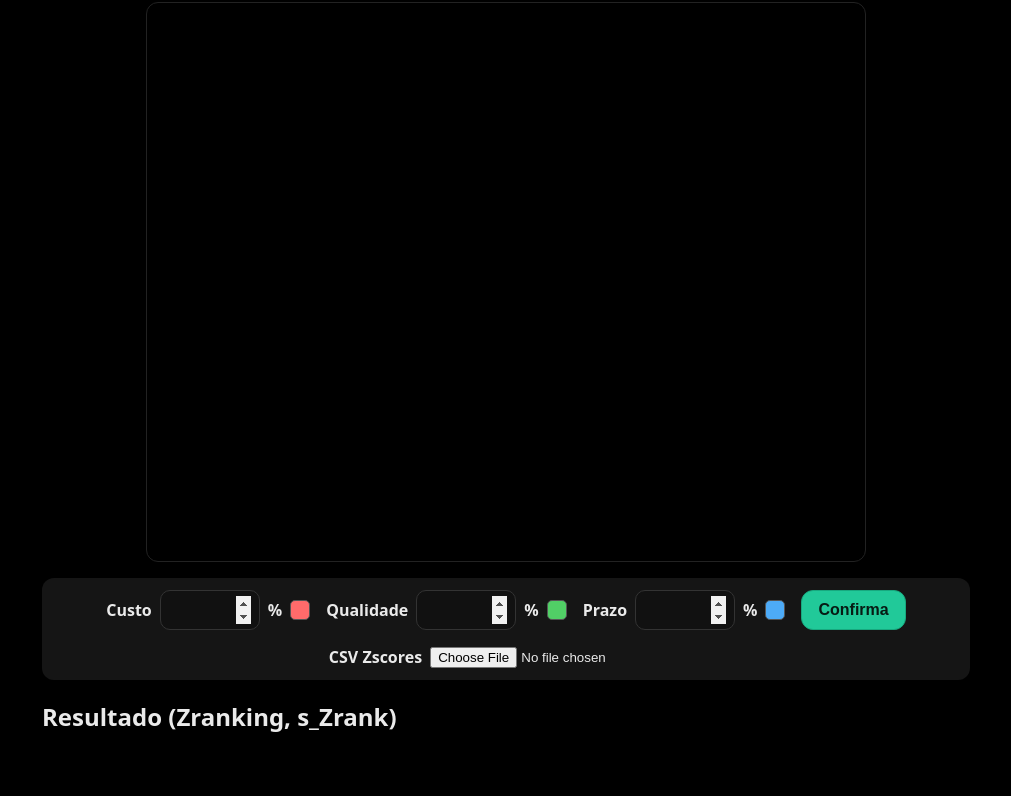
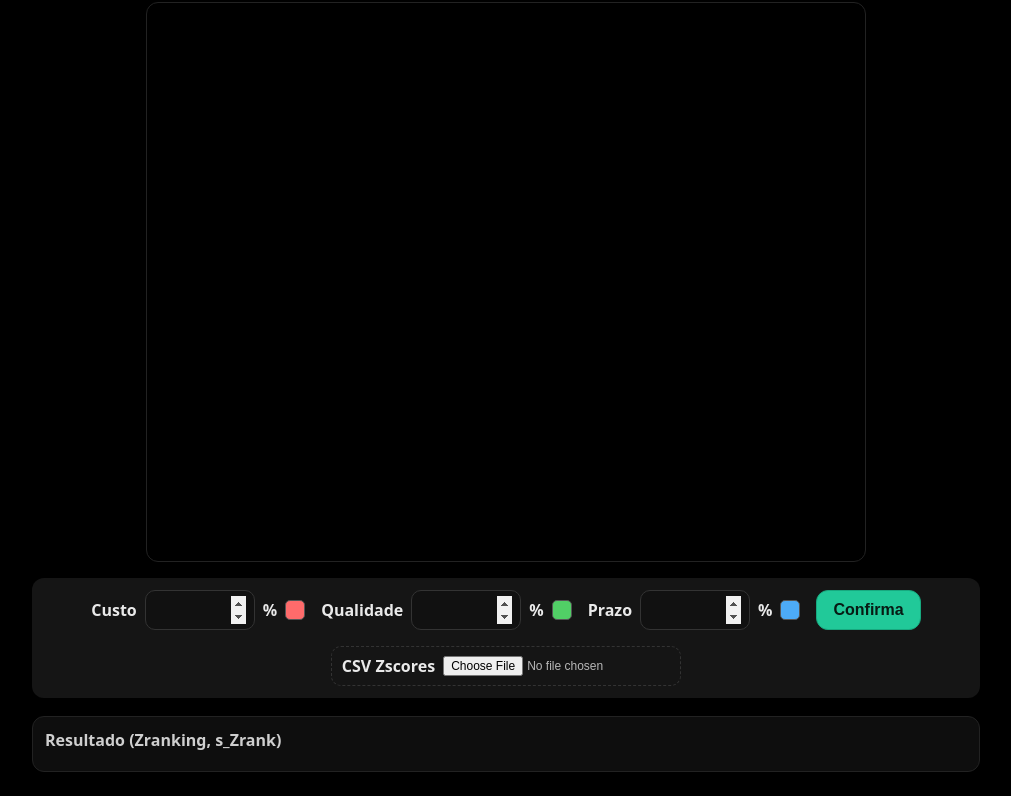
Before and after one commit to mazoqeufaco/dashboard_noetika, a plain HTML site: page index.html in a window 1280 px wide. Shown: the part 65-861 px from the top of the page, without its empty margins (134-1145 px from the left). Drawn offline with Linux system fonts and the light colour scheme.

Commit message:
Update style.css

```diff
--- a/style.css
+++ b/style.css
@@ -8,15 +8,17 @@
 * { box-sizing: border-box; }
 html,body { margin:0; padding:0; background:#000; color:var(--text); font-family: system-ui, -apple-system, "Segoe UI", Roboto, Arial, sans-serif; }
 h1 { text-align:center; font-size:20px; font-weight:700; margin:16px 8px; }
-.wrap { max-width: 960px; margin: 0 auto; padding: 8px 16px 24px; }
+.wrap { max-width: 980px; margin: 0 auto; padding: 8px 16px 24px; }
 #tri { display:block; width:100%; max-width:720px; background:#000; border:1px solid #222; border-radius:12px; margin: 0 auto; }
 .controls { display:flex; flex-wrap:wrap; gap:16px; align-items:center; justify-content:center; margin-top:16px; background:var(--panel); padding:12px 16px; border-radius:12px; }
 label { display:flex; align-items:center; gap:8px; font-weight:700; }
+.filelbl { border:1px dashed #333; padding:8px 10px; border-radius:10px; }
 input[type=number]{
-  width:100px; padding:10px 8px; border-radius:10px;
+  width:110px; padding:10px 8px; border-radius:10px;
   border:1px solid #333; background:#111; color:#fff;
   font-weight:700; font-size:16px;
 }
+input[type=file]{ color:var(--muted); font-size:12px; }
 input[type=number]::-webkit-outer-spin-button,
 input[type=number]::-webkit-inner-spin-button { opacity: 1; height: 28px; }
 .swatch{ display:inline-block; width:20px; height:20px; border:1px solid #555; border-radius:5px; background:var(--c); }
@@ -24,6 +26,15 @@ button{ padding:10px 16px; border-radius:12px; border:1px solid #333; background
 button.primary{ background: var(--accent); color:#071b14; border-color:#17a97f; }
 button:hover{ filter:brightness(1.05); }
 
+.result{ margin-top:18px; background:#0e0e0e; border:1px solid #222; border-radius:12px; padding:12px; }
+.result h2{ font-size:16px; margin:0 0 8px; color:#cfcfcf; }
+.table{ width:100%; border-collapse: collapse; }
+.table th,.table td{ padding:8px 10px; border-bottom:1px solid #1e1e1e; font-size:14px; }
+.table th{ text-align:left; color:#ddd; }
+.table td{ color:#e6e6e6; }
+.table .num{ text-align:right; font-variant-numeric: tabular-nums; }
+
+/* Dialog */
 dialog{ border:none; border-radius:14px; padding:0; background:#121212; color:#eaeaea; max-width:520px; width:calc(100% - 32px); }
 .dlg-content{ padding:20px; }
 .dlg-content p{ line-height:1.5; margin-top:0; white-space:pre-line; }
```
